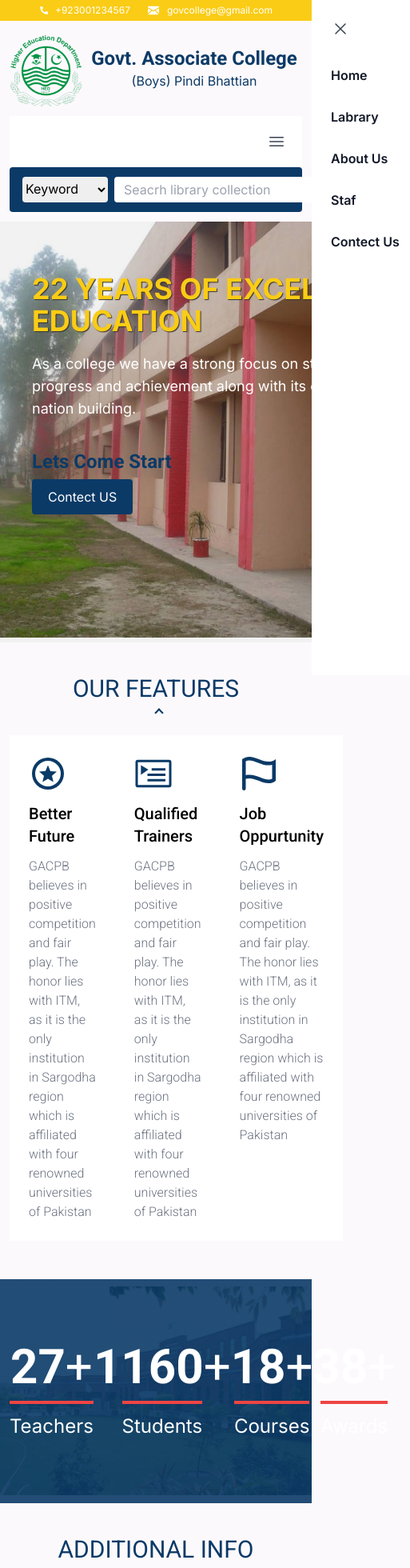
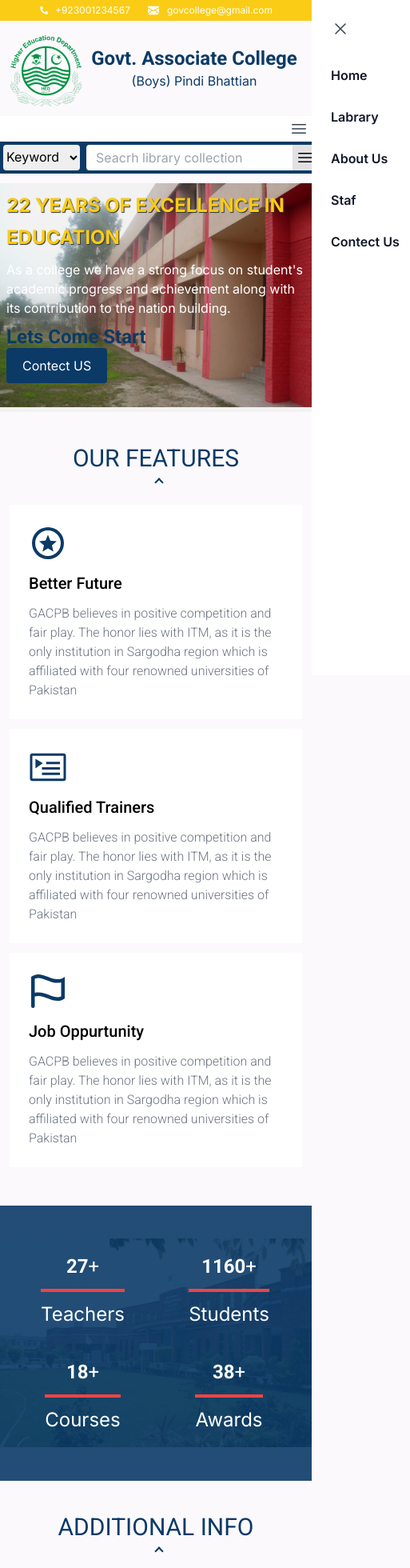
Before and after one commit to RaiSufian/college-port, a Next.js app: page / in a window 390 px wide. Shown: the top 1960 px of the page at 80% size, 513 px wide, since content can reach past the window. Built offline with nearby package versions, Linux system fonts and the light colour scheme.

Commit message:
set website responsiveness

```diff
--- a/src/app/featureSection.js
+++ b/src/app/featureSection.js
@@ -19,22 +19,22 @@
     return (
         <div className="container mx-auto py-6  px-3 md:px-10">
             <h4 className={`text-center uppercase text-3xl text-[#0b3a67] py-4 relative after:absolute after:bottom-0 after:left-1/2 after:contents-'' after:w-2 after:h-2 after:border-t-2 after:border-l-2 after:border-[#0B3A67] after:rotate-45 ${roboto4.className}`}>Our Features</h4>
-            <div className="flex justify-between my-6">
-                <div className="w-96 bg-white p-6 cursor-pointer hover:rounded-lg hover:shadow-lg transition-all duration-100 ease-in">
+            <div className="flex  justify-around lg:justify-between mt-3 mb-6 flex-wrap">
+                <div className="w-full md:w-72 lg:w-72 xl:w-96 mt-3 bg-white p-6 cursor-pointer hover:rounded-lg hover:shadow-lg transition-all duration-100 ease-in">
                     <div className="text-5xl text-[#0B3A67]">
                         <svg xmlns="http://www.w3.org/2000/svg" width="1em" height="1em" viewBox="0 0 24 24"><path fill="currentColor" d="m8.58 17.25l.92-3.89l-3-2.58l3.95-.37L12 6.8l1.55 3.65l3.95.33l-3 2.58l.92 3.89L12 15.19zM12 2a10 10 0 0 1 10 10a10 10 0 0 1-10 10A10 10 0 0 1 2 12A10 10 0 0 1 12 2m0 2a8 8 0 0 0-8 8a8 8 0 0 0 8 8a8 8 0 0 0 8-8a8 8 0 0 0-8-8" /></svg>
                     </div>
                     <h5 className={`font-bold text-xl py-3 ${roboto5.className}`}>Better Future</h5>
                     <p className={`${roboto3.className} text-gray-500`}>GACPB  believes in positive competition and fair play. The honor lies with ITM, as it is the only institution in Sargodha region which is affiliated with four renowned universities of Pakistan</p>
                 </div>
-                <div className="w-96 bg-white p-6 cursor-pointer hover:rounded-lg hover:shadow-lg transition-all duration-100 ease-in">
+                <div className="w-full md:w-72 lg:w-72 xl:w-96 mt-3 bg-white p-6 cursor-pointer hover:rounded-lg hover:shadow-lg transition-all duration-100 ease-in">
                     <div className="text-5xl text-[#0B3A67]">
                         <svg xmlns="http://www.w3.org/2000/svg" width="1em" height="1em" viewBox="0 0 512 512"><path fill="currentColor" d="M464 72H48a32.036 32.036 0 0 0-32 32v304a32.036 32.036 0 0 0 32 32h416a32.036 32.036 0 0 0 32-32V104a32.036 32.036 0 0 0-32-32m0 336H48V104h416l.02 304Z" /><path fill="currentColor" d="M232 184h184v32H232zm-56 72h240v32H176zm0 72h240v32H176zM88.923 144v128.923l99.172-69.42z" /></svg>
                     </div>
                     <h5 className={`font-bold text-xl py-3 ${roboto5.className}`}>Qualified Trainers</h5>
                     <p className={`${roboto3.className} text-gray-500`}>GACPB  believes in positive competition and fair play. The honor lies with ITM, as it is the only institution in Sargodha region which is affiliated with four renowned universities of Pakistan</p>
                 </div>
-                <div className="w-96 bg-white p-6 cursor-pointer hover:rounded-lg hover:shadow-lg transition-all duration-100 ease-in">
+                <div className="w-full md:w-72 lg:w-72 xl:w-96 mt-3 bg-white p-6 cursor-pointer hover:rounded-lg hover:shadow-lg transition-all duration-100 ease-in">
                     <div className="text-5xl text-[#0B3A67]">
                         <svg xmlns="http://www.w3.org/2000/svg" width="1em" height="1em" viewBox="0 0 16 16"><path fill="currentColor" fill-rule="evenodd" d="M13.5 10.174v.012c-1.393.72-2.81.247-4.959-.585l-.17-.066C6.763 8.91 4.685 8.105 2.5 8.63V2.814c1.393-.72 2.81-.247 4.959.585l.17.066c1.607.624 3.685 1.43 5.871.904zM8 11c-1.83-.708-3.659-1.416-5.5-.81v4.06a.75.75 0 0 1-1.5 0V2C3.35.2 5.675 1.1 8 2c1.83.708 3.659 1.416 5.5.81A5 5 0 0 0 15 2v9c-2.35 1.8-4.675.9-7 0" clip-rule="evenodd" /></svg>                    </div>
                     <h5 className={`font-bold text-xl py-3 ${roboto5.className}`}>Job Oppurtunity</h5>
--- a/src/app/gallery.js
+++ b/src/app/gallery.js
@@ -14,9 +14,9 @@
             <div className="flex justify-center flex-wrap pt-6">
                 {images.map((items, index) => {
                     return (
-                        <div className="w-1/4 h-52 p-1  cursor-pointer relative overflow-hidden" key={index}>
-                            <Image src={Img1} alt="gallery" className="transition-all w-full h-full hover:scale-125" />
-                            <div className="text-white flex justify-center items-center text-2xl w-3/5 h-1/3 bg-black opacity-50 absolute top-1/2 left-1/2 -translate-y-1/2 -translate-x-1/2">
+                        <div className="w-1/2 md:w-1/3 lg:w-1/4 h-40  md:h-52 p-1  cursor-pointer relative overflow-hidden group" key={index}>
+                            <Image src={Img1} alt="gallery" className="transition-all w-full h-full group-hover:scale-125" />
+                            <div className="text-white flex justify-center items-center text-2xl w-3/5 h-1/3 bg-[#0b3a67] opacity-50 absolute top-1/2 left-1/2 -translate-y-1/2 -translate-x-1/2">
                             <svg xmlns="http://www.w3.org/2000/svg" width="1em" height="1em" viewBox="0 0 16 16"><path fill="currentColor" d="M8 6.1a.31.31 0 0 0-.45.32a2.47 2.47 0 0 0 .51 1.22l.15.13A3 3 0 0 1 9.08 10a3.63 3.63 0 0 1-3.55 3.44a3 3 0 0 1-2.11-.85a3 3 0 0 1-.85-2.22A3.55 3.55 0 0 1 3.63 8a3.66 3.66 0 0 1 1.5-.91A5.19 5.19 0 0 1 5 6v-.16a4.84 4.84 0 0 0-2.31 1.3a4.5 4.5 0 0 0-.2 6.37a4.16 4.16 0 0 0 3 1.22a4.79 4.79 0 0 0 3.38-1.42a4.52 4.52 0 0 0 .21-6.38A4.16 4.16 0 0 0 8 6.1"/><path fill="currentColor" d="M13.46 2.54a4.16 4.16 0 0 0-3-1.22a4.79 4.79 0 0 0-3.37 1.42a4.52 4.52 0 0 0-.21 6.38A4.21 4.21 0 0 0 8 9.9a.31.31 0 0 0 .45-.31a2.41 2.41 0 0 0-.52-1.23l-.15-.13A3 3 0 0 1 6.92 6a3.63 3.63 0 0 1 3.55-3.44a3 3 0 0 1 2.11.85a3 3 0 0 1 .85 2.22A3.55 3.55 0 0 1 12.37 8a3.66 3.66 0 0 1-1.5.91a5.19 5.19 0 0 1 .13 1.14v.16a4.84 4.84 0 0 0 2.31-1.3a4.5 4.5 0 0 0 .15-6.37"/></svg>
                                 </div>
                         </div>
--- a/src/app/guide.js
+++ b/src/app/guide.js
@@ -11,22 +11,22 @@
 
     return (
         <div className="bg-[#0B3A67] guide-bg">
-            <div className="container mx-auto py-20 px-3 md:px-20 text-white">
-                <div className="flex justify-between ">
-                    <div className=" flex flex-col items-center">
-                        <span className={`text-6xl pb-3 ${roboto7.className}`} >27<span className="font-normal">+</span></span>
+            <div className="container mx-auto py-10 px-3 md:px-20 text-white">
+                <div className="flex justify-between flex-wrap">
+                    <div className=" flex flex-col py-5 items-center w-1/2 sm:w-1/2 lg:w-1/4">
+                        <span className={`text-2xl md:text-4x lg:text-6xl pb-3 ${roboto7.className}`} >27<span className="font-normal">+</span></span>
                         <h5 className="pt-4 text-2xl text-center relative before:absolute before:top-0 before:left-0  before:content-'' before:bg-red-500 before:w-full before:h-1  ">Teachers</h5>
                     </div>
-                    <div className=" flex flex-col items-center">
-                        <span className={`text-6xl pb-3 ${roboto7.className}`} >1160<span className="font-normal">+</span></span>
+                    <div className=" flex flex-col py-5 items-center w-1/2 sm:w-1/2 lg:w-1/4">
+                        <span className={`text-2xl md:text-4x lg:text-6xl pb-3 ${roboto7.className}`} >1160<span className="font-normal">+</span></span>
                         <h5 className="pt-4 text-2xl text-center relative before:absolute before:top-0 before:left-0  before:content-'' before:bg-red-500 before:w-full before:h-1 ">Students</h5>
                     </div>
-                    <div className=" flex flex-col items-center">
-                        <span className={`text-6xl pb-3 ${roboto7.className}`} >18<span className="font-normal">+</span></span>
+                    <div className=" flex flex-col py-5 items-center w-1/2 sm:w-1/2 lg:w-1/4">
+                        <span className={`text-2xl md:text-4x lg:text-6xl pb-3 ${roboto7.className}`} >18<span className="font-normal">+</span></span>
                         <h5 className="pt-4 text-2xl text-center relative before:absolute before:top-0 before:left-0  before:content-'' before:bg-red-500 before:w-full before:h-1 ">Courses</h5>
                     </div>
-                    <div className=" flex flex-col items-center">
-                        <span className={`text-6xl pb-3 ${roboto7.className}`} >38<span className="font-normal">+</span></span>
+                    <div className=" flex flex-col py-5 items-center w-1/2 sm:w-1/2 lg:w-1/4">
+                        <span className={`text-2xl md:text-4x lg:text-6xl pb-3 ${roboto7.className}`} >38<span className="font-normal">+</span></span>
                         <h5 className="pt-4 text-2xl text-center relative before:absolute before:top-0 before:left-0  before:content-'' before:bg-red-500 before:w-full before:h-1  ">Awards</h5>
                     </div>
                 </div>
--- a/src/app/hero.js
+++ b/src/app/hero.js
@@ -30,24 +30,24 @@
         <div className="w-100 overflow-hidden relative bg-white">
             <Slider {...settings}>
                 <div>
-                    <img src={Img1.src} className="object-top w-[100%] h-[520px] object-cover" />
+                    <img src={Img1.src} className="object-top w-[100%] h-[280px] md:h-[380px] lg:h-[520px] object-cover" />
                 </div>
                 <div>
-                    <img src={Img2.src} className="object-top w-[100%] h-[520px] object-cover" />
+                    <img src={Img2.src} className="object-top w-[100%] h-[280px] md:h-[380px] lg:h-[520px] object-cover" />
                 </div>
                 <div>
-                    <img src={Img3.src} className="object-top w-[100%] h-[520px] object-cover" />
+                    <img src={Img3.src} className="object-top w-[100%] h-[280px] md:h-[380px] lg:h-[520px] object-cover" />
                 </div>
 
 
             </Slider>
             <div className="absolute bg-opacity-5 w-full h-full bg-black text-white top-0 left-0">
                 <div className="container mx-auto">
-                    <div className="px-10 py-16 w-[620px]">
+                    <div className="px-2 md:px-5 lg:px-10 py-2 md:py-5 lg:py-16 md:w-[620px]">
                         <div className="">
-                            <h3 className="text-4xl font-bold leading-10 text-yellow-400 hero_text_shadow">22 YEARS OF EXCELLENCE IN EDUCATION</h3>
-                            <p className="py-5 text-white text-lg mb-4"> As a college we have a strong focus on student's academic progress and achievement along with its contribution to the nation building.  </p>
-                            <h4 className={`text-[#0B3A67] font-bold text-2xl mb-4 ${roboto.className}`}>Lets Come Start</h4>
+                            <h3 className="text-2xl md:text-4xl font-bold leading-10 text-yellow-400 hero_text_shadow">22 YEARS OF EXCELLENCE IN EDUCATION</h3>
+                            <p className="py-2 md:py-5 text-white md:text-lg md:mb-4"> As a college we have a strong focus on student's academic progress and achievement along with its contribution to the nation building.  </p>
+                            <h4 className={`text-[#0B3A67] font-bold text-2xl mb-2 md:mb-4 ${roboto.className}`}>Lets Come Start</h4>
                             <Link href="#" className="bg-[#0B3A67] px-5 py-3 rounded">Contect US </Link>
 
                         </div>
--- a/src/components/menu.js
+++ b/src/components/menu.js
@@ -6,47 +6,46 @@
 
     return (
         <div className="flex justify-center relative ">
-            <div className="container px-3 md:px-10 pb-3">
-                <header class="bg-white">
-                    <nav class=" flex max-w-7xl items-center justify-end lg:justify-center p-5 lg:px-8" aria-label="Global">
+            <div className="container sm:px-3 md:px-10 pb-3">
+                <header className="bg-white">
+                    <nav className=" flex max-w-7xl items-center justify-end lg:justify-center p-1 md:p-5 lg:px-8" aria-label="Global">
 
-                        <div class="flex lg:hidden">
-                            <button type="button" class="-m-2.5 inline-flex items-center justify-center rounded-md p-2.5 text-gray-700" onClick={() => setMobileMenu(true)}>
-                                <span class="sr-only">Open main menu</span>
-                                <svg class="h-6 w-6" fill="none" viewBox="0 0 24 24" stroke-width="1.5" stroke="currentColor" aria-hidden="true">
+                        <div className="flex lg:hidden">
+                            <button type="button" className="-m-2.5 inline-flex items-center justify-center rounded-md p-2.5 text-gray-700" onClick={() => setMobileMenu(true)}>
+                                <span className="sr-only">Open main menu</span>
+                                <svg className="h-6 w-6" fill="none" viewBox="0 0 24 24" stroke-width="1.5" stroke="currentColor" aria-hidden="true">
                                     <path stroke-linecap="round" stroke-linejoin="round" d="M3.75 6.75h16.5M3.75 12h16.5m-16.5 5.25h16.5" />
                                 </svg>
                             </button>
                         </div>
-                        <div class="hidden lg:flex lg:gap-x-8 justify-center">
-                            <Link href="#" class="text-sm font-semibold leading-6 text-white rounded bg-[#0B3A67] py-1 px-3">Home</Link>
-                            <Link href="#" class="text-sm font-semibold leading-6 text-gray-900 py-1 px-3 hover:bg-gray-100">labrary</Link>
-                            <Link href="#" class="text-sm font-semibold leading-6 text-gray-900 py-1 px-3 hover:bg-gray-100">About Us</Link>
-                            <Link href="#" class="text-sm font-semibold leading-6 text-gray-900 py-1 px-3 hover:bg-gray-100">Staf</Link>
-                            <Link href="#" class="text-sm font-semibold leading-6 text-gray-900 py-1 px-3 hover:bg-gray-100">Contect Us</Link>
+                        <div className="hidden lg:flex lg:gap-x-8 justify-center">
+                            <Link href="#" className="text-sm font-semibold leading-6 text-white rounded bg-[#0B3A67] py-1 px-3">Home</Link>
+                            <Link href="#" className="text-sm font-semibold leading-6 text-gray-900 py-1 px-3 hover:bg-gray-100">labrary</Link>
+                            <Link href="#" className="text-sm font-semibold leading-6 text-gray-900 py-1 px-3 hover:bg-gray-100">About Us</Link>
+                            <Link href="#" className="text-sm font-semibold leading-6 text-gray-900 py-1 px-3 hover:bg-gray-100">Staf</Link>
+                            <Link href="#" className="text-sm font-semibold leading-6 text-gray-900 py-1 px-3 hover:bg-gray-100">Contect Us</Link>
                         </div>
 
                     </nav>
-                    <div class="lg:hidden" >
+                    <div className="lg:hidden" >
+                        <div class={`fixed inset-y-0 transition-all ${mobileMenu ? " right-0" : "-right-full"}  z-10 w-full overflow-y-auto bg-white px-6 py-6 sm:max-w-sm sm:ring-1 sm:ring-gray-900/10 `}>
+                            <div className="flex items-center justify-between">
 
-                        <div class={`fixed inset-y-0 transition-all ${mobileMenu ? " right-0" : "-right-full"}  z-10 w-full overflow-y-auto bg-white px-6 py-6 sm:max-w-sm sm:ring-1 sm:ring-gray-900/10 `}>
-                            <div class="flex items-center justify-between">
-
-                                <button type="button" class="-m-2.5 rounded-md p-2.5 text-gray-700" onClick={() => setMobileMenu(false)}>
-                                    <span class="sr-only">Close menu</span>
-                                    <svg class="h-6 w-6" fill="none" viewBox="0 0 24 24" stroke-width="1.5" stroke="currentColor" aria-hidden="true">
+                                <button type="button" className="-m-2.5 rounded-md p-2.5 text-gray-700" onClick={() => setMobileMenu(false)}>
+                                    <span className="sr-only">Close menu</span>
+                                    <svg className="h-6 w-6" fill="none" viewBox="0 0 24 24" stroke-width="1.5" stroke="currentColor" aria-hidden="true">
                                         <path stroke-linecap="round" stroke-linejoin="round" d="M6 18L18 6M6 6l12 12" />
                                     </svg>
                                 </button>
                             </div>
-                            <div class="mt-6 flow-root">
-                                <div class="-my-6 divide-y divide-gray-500/10">
-                                    <div class="space-y-2 py-6">
-                                        <Link href="#" class="-mx-3 block rounded-lg px-3 py-2 text-base font-semibold leading-7 text-gray-900 hover:bg-gray-50">Home</Link>
-                                        <Link href="#" class="-mx-3 block rounded-lg px-3 py-2 text-base font-semibold leading-7 text-gray-900 hover:bg-gray-50">Labrary</Link>
-                                        <Link href="#" class="-mx-3 block rounded-lg px-3 py-2 text-base font-semibold leading-7 text-gray-900 hover:bg-gray-50">About Us</Link>
-                                        <Link href="#" class="-mx-3 block rounded-lg px-3 py-2 text-base font-semibold leading-7 text-gray-900 hover:bg-gray-50">Staf</Link>
-                                        <Link href="#" class="-mx-3 block rounded-lg px-3 py-2 text-base font-semibold leading-7 text-gray-900 hover:bg-gray-50">Contect Us</Link>
+                            <div className="mt-6 flow-root">
+                                <div className="-my-6 divide-y divide-gray-500/10">
+                                    <div className="space-y-2 py-6">
+                                        <Link href="#" className="-mx-3 block rounded-lg px-3 py-2 text-base font-semibold leading-7 text-gray-900 hover:bg-gray-50">Home</Link>
+                                        <Link href="#" className="-mx-3 block rounded-lg px-3 py-2 text-base font-semibold leading-7 text-gray-900 hover:bg-gray-50">Labrary</Link>
+                                        <Link href="#" className="-mx-3 block rounded-lg px-3 py-2 text-base font-semibold leading-7 text-gray-900 hover:bg-gray-50">About Us</Link>
+                                        <Link href="#" className="-mx-3 block rounded-lg px-3 py-2 text-base font-semibold leading-7 text-gray-900 hover:bg-gray-50">Staf</Link>
+                                        <Link href="#" className="-mx-3 block rounded-lg px-3 py-2 text-base font-semibold leading-7 text-gray-900 hover:bg-gray-50">Contect Us</Link>
                                     </div>
                                 </div>
                             </div>
@@ -54,8 +53,8 @@
                     </div>
                 </header>
 
-                <div className="bg-[#0B3A67] flex py-3 px-4 gap-2 rounded">
-                    <select className="w-40 rounded">
+                <div className="bg-[#0B3A67] flex py-1 md:py-3 px-1 md:px-4 gap-2 md:rounded">
+                    <select className="w-24 md:w-40 rounded">
                         <option>Keyword </option>
                         <option>Title</option>
                         <option>Author</option>
@@ -63,7 +62,11 @@
                     </select>
                     <form className="flex-1 flex">
                         <input type='text' placeholder='Seacrh library collection' className="flex-1 py-1 px-3 rounded-tl rounded-bl" />
-                        <button className="w-28 rounded-br rounded-tr bg-[#e2e0e2]">Search</button>
+                        <button className="flex justify-center items-center w-8 md:w-28 rounded-br rounded-tr bg-[#e2e0e2]">
+                            <svg className="md:hidden w-6 h-6" fill="none" viewBox="0 0 24 24" stroke-width="1.5" stroke="currentColor" aria-hidden="true">
+                                <path stroke-linecap="round" stroke-linejoin="round" d="M3.75 6.75h16.5M3.75 12h16.5m-16.5 5.25h16.5" />
+                            </svg>
+                            <span className="hidden md:block">Search</span></button>
                     </form>
                 </div>
             </div>
```
Also changed, not shown: src/components/footer.js (+51 -12 lines).
